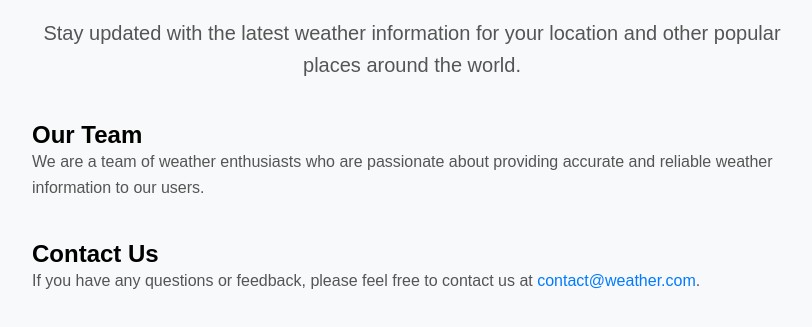
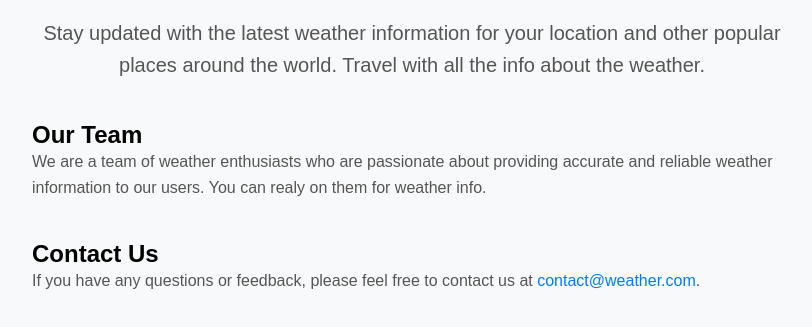
Before and after one commit to VISHAL-038/Weather, a plain HTML site: page about.html in a window 1280 px wide. Shown: the part 117-444 px from the top of the page, without its empty margins (228-1040 px from the left). Drawn offline with Linux system fonts and the light colour scheme.

Commit message:
Update about.html

```diff
--- a/about.html
+++ b/about.html
@@ -72,9 +72,9 @@ a:hover {
     <h1><a href="./index.html">Weather</a></h1>
     <div class="container my-5">
         <h1 class="text-center">About Weather</h1>
-        <p class="lead text-center">Stay updated with the latest weather information for your location and other popular places around the world.</p>
+        <p class="lead text-center">Stay updated with the latest weather information for your location and other popular places around the world. Travel with all the info about the weather.</p>
         <h2 class="mt-5">Our Team</h2>
-        <p>We are a team of weather enthusiasts who are passionate about providing accurate and reliable weather information to our users.</p>
+        <p>We are a team of weather enthusiasts who are passionate about providing accurate and reliable weather information to our users. You can realy on them for weather info.</p>
         <h2 class="mt-5">Contact Us</h2>
         <p>If you have any questions or feedback, please feel free to contact us at <a href="mailto:contact@weather.com">contact@weather.com</a>.</p>
       </div>
```
